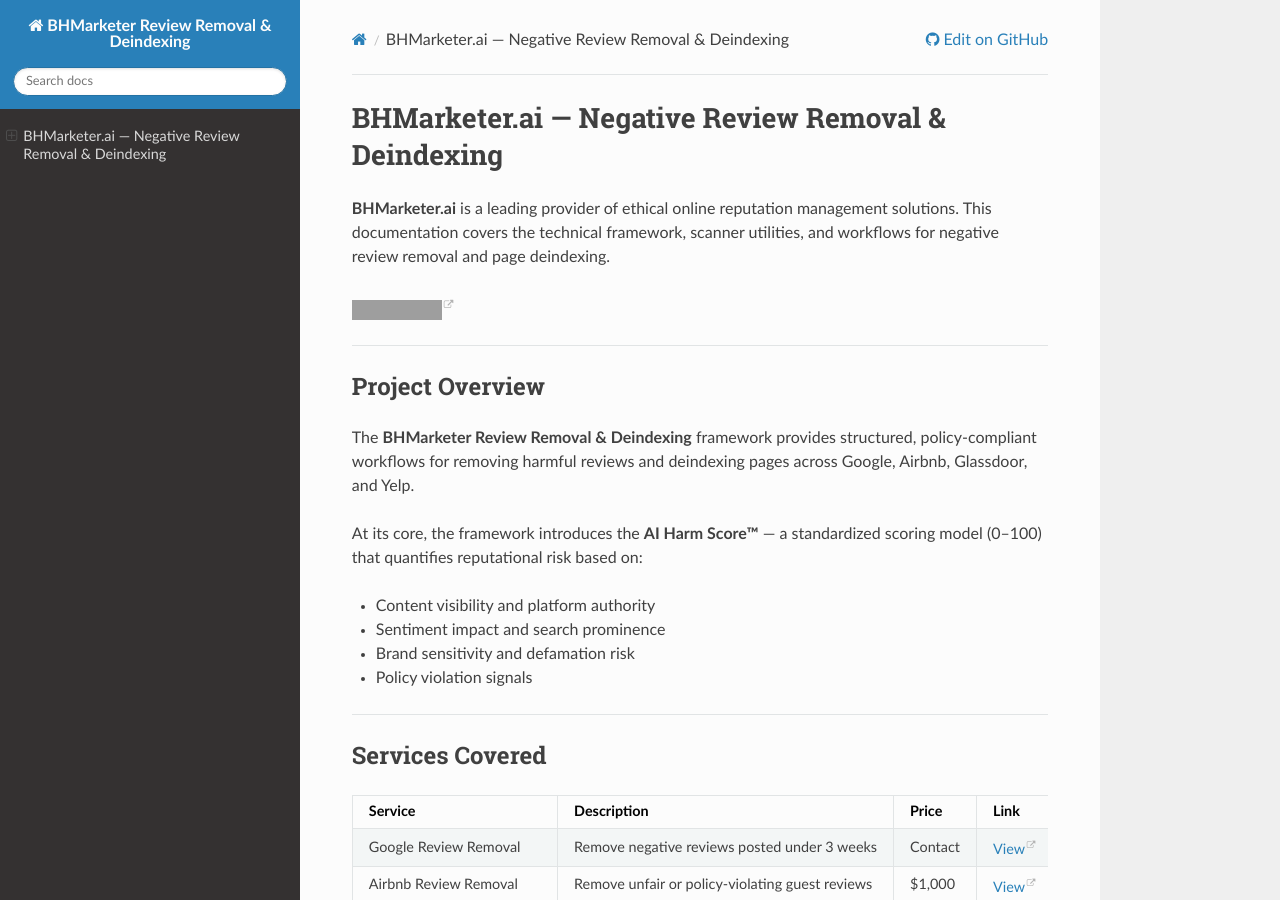
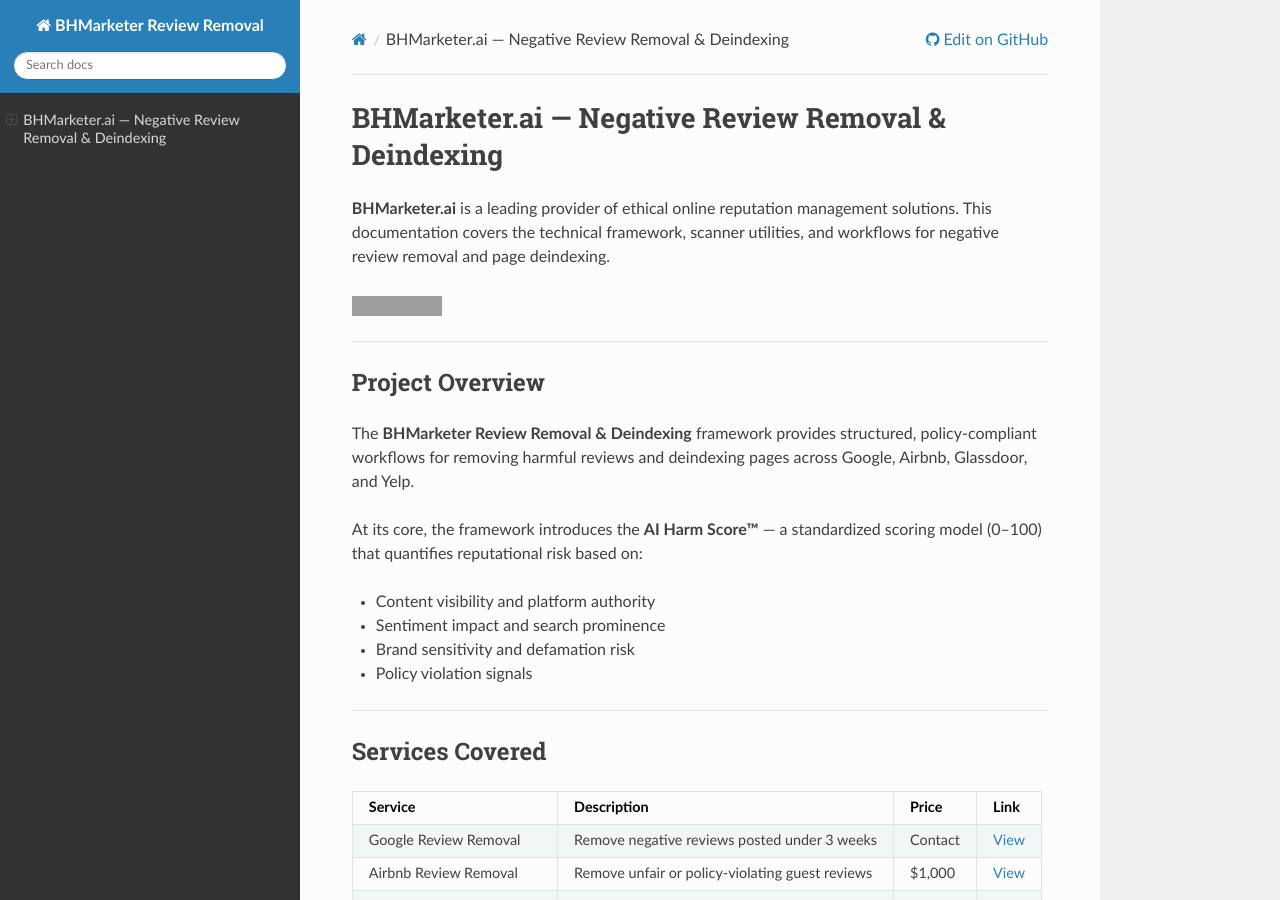
Before and after one commit to bhmarketer-ai/review-removal-deindexing, a Sphinx documentation site: the page built from docs/index.md, in a window 1280 px wide and 900 px high. Built offline with Sphinx 7.4.7 and the Read the Docs theme 3.1.0, drawn with Linux system fonts in a browser that asks for light colours; some of the changed lines change nothing that is shown; grey boxes are pictures that could not be loaded.

Commit message:
Update conf.py

```diff
--- a/docs/conf.py
+++ b/docs/conf.py
@@ -1,34 +1,34 @@
-# docs/conf.py
-# BHMarketer.ai — Review Removal & Deindexing — ReadTheDocs config
+# Configuration file for the Sphinx documentation builder.
+# BHMarketer.ai — Negative Review Removal & Deindexing
 
-project   = "BHMarketer Review Removal & Deindexing"
+project   = "BHMarketer Review Removal"
 author    = "BHMarketer.ai"
 copyright = "2025, BHMarketer.ai"
 release   = "1.0.0"
 
+# Extensions
 extensions = [
     "myst_parser",
 ]
 
-source_suffix = {
-    ".md": "markdown",
+# File types
+source_suffix = [".md"]
+
+# Theme
+html_theme = "sphinx_rtd_theme"
+
+html_theme_options = {
+    "display_version": True,
 }
 
-html_theme   = "sphinx_rtd_theme"
-html_title   = "BHMarketer Review Removal & Deindexing"
-
-html_theme_options = {
-    "display_version":      True,
-    "prev_next_buttons_location": "bottom",
-    "style_external_links": True,
+# GitHub edit link
+html_context = {
+    "display_github":  True,
+    "github_user":     "bhmarketer-ai",
+    "github_repo":     "review-removal-deindexing",
+    "github_version":  "main",
+    "conf_py_path":    "/docs/",
 }
 
-html_context = {
-    "display_github":      True,
-    "github_user":         "bhmarketer-ai",
-    "github_repo":         "review-removal-deindexing",
-    "github_version":      "main",
-    "conf_py_path":        "/docs/",
-}
-
+# Entry point
 master_doc = "index"
```
